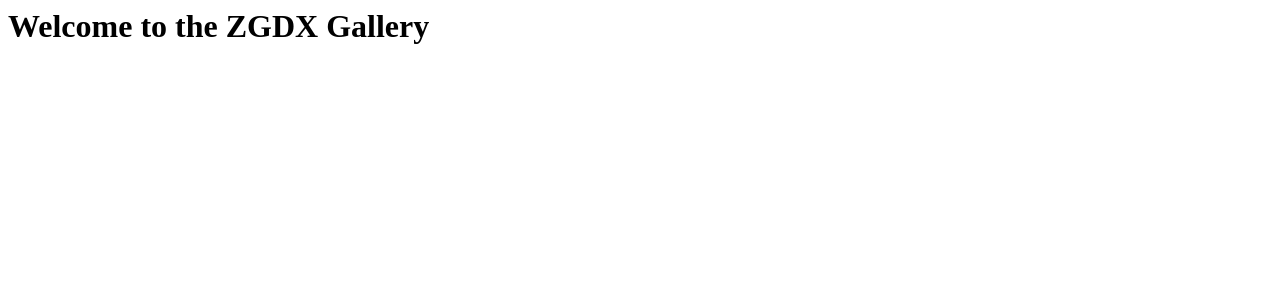
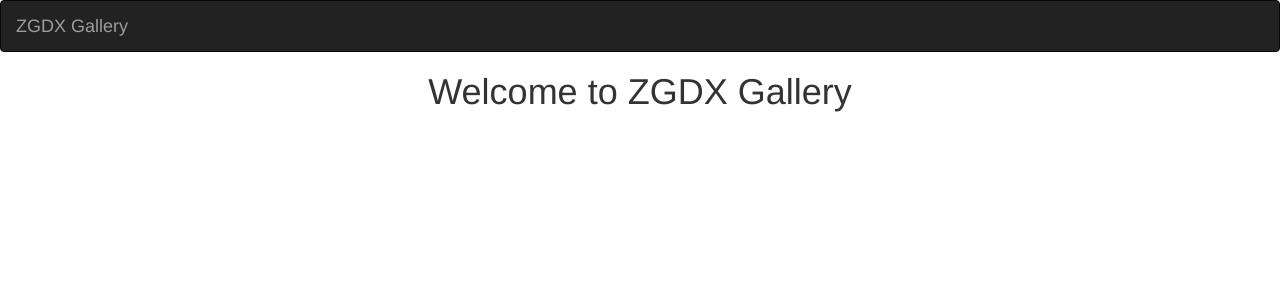
Before and after one commit to VGichuki/gallery-app, a Django app: page /art/ in a window 1280 px wide. Shown: the top 300 px of the page. Run offline with Django 3.2, Linux system fonts and the light colour scheme; some libraries are stand-ins or nearby versions.

Commit message:
create a navbar and implement bootstrap for styling

```diff
--- a/art/templates/base.html
+++ b/art/templates/base.html
@@ -1,4 +1,5 @@
 {% load bootstrap3 %}
+{% load static%}
 <!DOCTYPE html>
 <html>
 <head>
@@ -11,14 +12,17 @@
   {% endif %}
 
   {% block styles %}
-    {% bootstap_css %}
+    {% bootstrap_css %}
   {% endblock %}
 
 </head>
 <body>
-  {% block content %}
-    <h1 class="text-center">ZGDX Gallery</h1>
-  {%endblock%}
+  {% include "navbar.html" %}
+
+{% block content %}
+
+{% endblock %}
+
 
 {% block scripts %}
   <script src="https://ajax.googleapis.com/ajax/libs/jquery/3.2.1/jquery.min.js"></script>
--- /dev/null
+++ b/art/templates/navbar.html
@@ -0,0 +1,17 @@
+<!DOCTYPE html>
+<html lang="en">
+<head>
+
+  <meta charset="utf-8">
+  <meta name="viewport" content="width=device-width, initial-scale=1">
+</head>
+<body>
+<nav class="navbar navbar-inverse">
+  <div class="container-fluid">
+    <div class="navbar-header">
+      <a class="navbar-brand" href="{% url 'welcome' %}">ZGDX Gallery</a>
+    </div>
+  </div>
+</nav>
+</body>
+</html>
--- a/art/templates/welcome.html
+++ b/art/templates/welcome.html
@@ -1 +1,5 @@
-<h1>Welcome to the ZGDX Gallery</h1>
+{% extends 'base.html' %}
+{% block content %}
+{{block.super}}
+<h1 class="text-center">Welcome to ZGDX Gallery</h1>
+{% endblock %}
```
